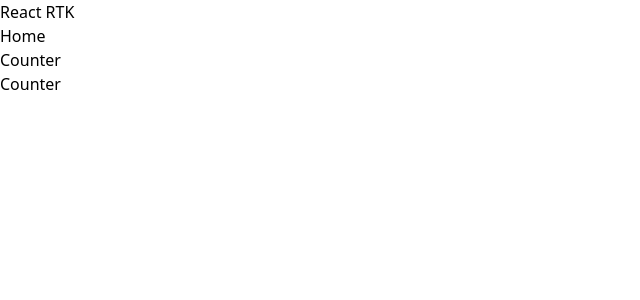
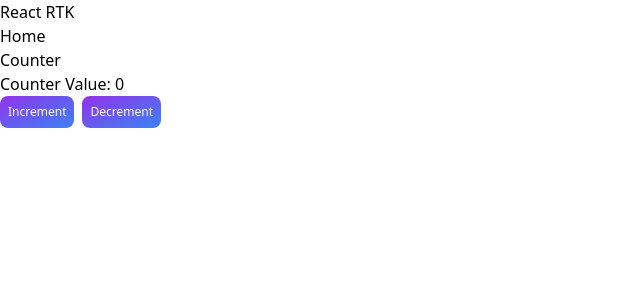
Before and after one commit to pagarevijayy/dev-dojo, a React (Vite) app in the folder kata-react-rtk/: page /counter in a window 1280 px wide. Shown: the top 300 px of the page, without its empty margins (0-640 px from the left). Built offline with nearby package versions, Linux system fonts and the light colour scheme.

Commit message:
Redux: counter

```diff
--- a/kata-react-rtk/src/App.css
+++ b/kata-react-rtk/src/App.css
@@ -0,0 +1,7 @@
+.btn-primary {
+    @apply text-xs text-white bg-gradient-to-br from-purple-600 to-blue-500 hover:bg-gradient-to-bl focus:ring-4 focus:outline-none focus:ring-blue-300 dark:focus:ring-blue-800 font-medium rounded-lg px-2 py-2 text-center me-2 mb-2 min-w-16;
+}
+
+.primary-input {
+    @apply px-1 border rounded;
+}
--- a/kata-react-rtk/src/main.tsx
+++ b/kata-react-rtk/src/main.tsx
@@ -1,10 +1,14 @@
-import React from 'react'
-import ReactDOM from 'react-dom/client'
-import App from './App.tsx'
-import './index.css'
+import React from "react";
+import ReactDOM from "react-dom/client";
+import App from "./App.tsx";
+import "./index.css";
+import { store } from "./state/store.ts";
+import { Provider } from "react-redux";
 
-ReactDOM.createRoot(document.getElementById('root')!).render(
-  <React.StrictMode>
-    <App />
-  </React.StrictMode>,
-)
+ReactDOM.createRoot(document.getElementById("root")!).render(
+    <React.StrictMode>
+        <Provider store={store}>
+            <App />
+        </Provider>
+    </React.StrictMode>,
+);
--- a/kata-react-rtk/src/pages/Counter.tsx
+++ b/kata-react-rtk/src/pages/Counter.tsx
@@ -1,4 +1,30 @@
-const Counter = () => {
-    return <div>Counter</div>;
-};
-export default Counter;
+import type { RootState } from "../state/store";
+import { useSelector, useDispatch } from "react-redux";
+import { decrement, increment } from "../state/counter/counterSlice";
+
+export default function Counter() {
+    const count = useSelector((state: RootState) => state.counter.value);
+    const dispatch = useDispatch();
+
+    return (
+        <div className="space-y-4">
+            <p>Counter Value: {count}</p>
+            <div>
+                <button
+                    className="btn-primary"
+                    aria-label="Increment value"
+                    onClick={() => dispatch(increment())}
+                >
+                    Increment
+                </button>
+                <button
+                    className="btn-primary"
+                    aria-label="Decrement value"
+                    onClick={() => dispatch(decrement())}
+                >
+                    Decrement
+                </button>
+            </div>
+        </div>
+    );
+}
--- /dev/null
+++ b/kata-react-rtk/src/state/counter/counterSlice.ts
@@ -0,0 +1,31 @@
+import { createSlice } from '@reduxjs/toolkit'
+import type { PayloadAction } from '@reduxjs/toolkit'
+
+export interface CounterState {
+    value: number
+}
+
+const initialState: CounterState = {
+    value: 0,
+}
+
+export const counterSlice = createSlice({
+    name: 'counter',
+    initialState,
+    reducers: {
+        increment: (state) => {
+            state.value += 1 // under the hood it's not mutating the state.
+        },
+        decrement: (state) => {
+            state.value -= 1
+        },
+        incrementByAmount: (state, action: PayloadAction<number>) => {
+            state.value += action.payload
+        },
+    },
+})
+
+// Action creators are generated for each case reducer function
+export const { increment, decrement, incrementByAmount } = counterSlice.actions
+
+export default counterSlice.reducer
--- /dev/null
+++ b/kata-react-rtk/src/state/store.ts
@@ -0,0 +1,11 @@
+import { configureStore } from '@reduxjs/toolkit'
+import counterReducer from './counter/counterSlice'
+
+export const store = configureStore({
+    reducer: { counter: counterReducer },
+})
+
+// Infer the `RootState` and `AppDispatch` types from the store itself
+export type RootState = ReturnType<typeof store.getState>
+// Inferred type: {posts: PostsState, comments: CommentsState, users: UsersState}
+export type AppDispatch = typeof store.dispatch
```
